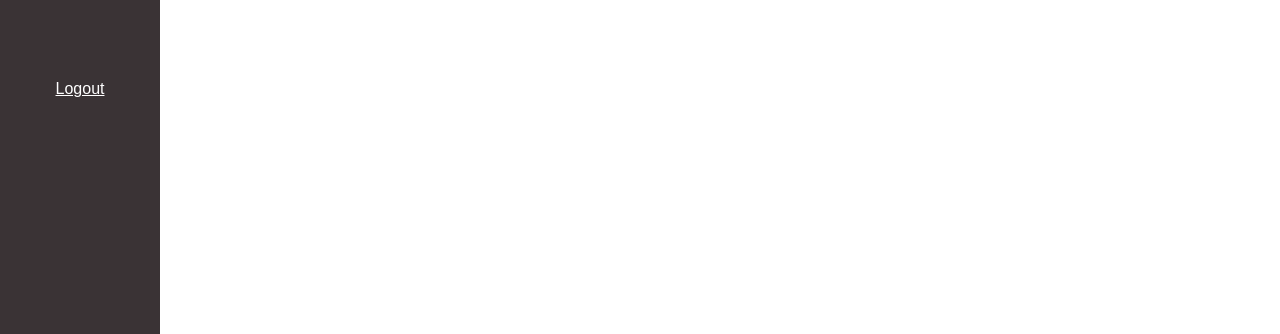
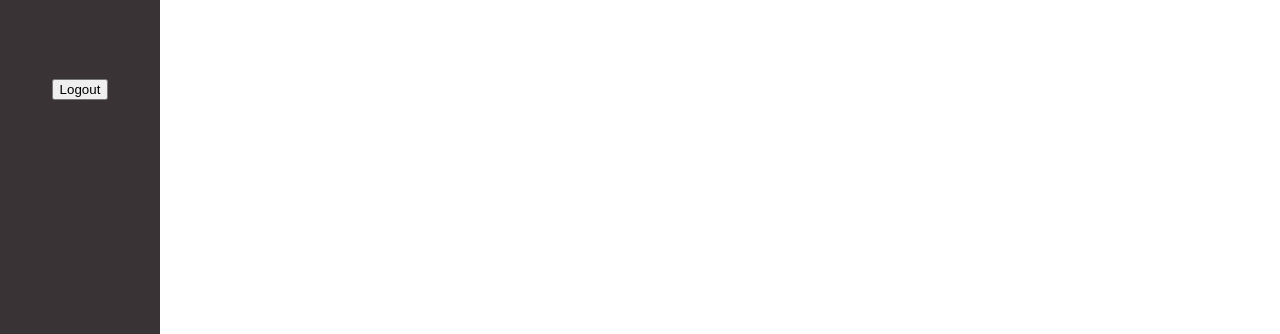
Before and after one commit to ashishdommety/tutor-times, a React (Create React App) app in the folder client/: page /dashboard in a window 1280 px wide. Shown: the part 463-797 px from the top of the page. Built offline with nearby package versions, Linux system fonts and the light colour scheme.

Commit message:
initialize logout functionality

```diff
--- a/client/src/presentation/Home/Home.js
+++ b/client/src/presentation/Home/Home.js
@@ -12,6 +12,8 @@ const Home = (props) => {
       let photo = response.profileObj.imageUrl;
       let googleId = response.profileObj.googleId;
       localStorage.setItem("gId", googleId);
+      localStorage.setItem("name", name);
+      localStorage.setItem("photoLink", photo);
       window.location.pathname = "/dashboard";
     }else{
       window.location.pathname = "/dashboard";
--- a/client/src/presentation/Navigation/Navigation.js
+++ b/client/src/presentation/Navigation/Navigation.js
@@ -1,16 +1,20 @@
 import React from 'react';
 import { Link } from 'react-router-dom';
 import './Navigation.css';
-import { GoogleLogout } from 'react-google-login';
+// import { GoogleLogout } from 'react-google-login';
 
 const Navigation = (props) => {
   const logout = (response) => {
     console.log(response);
+    console.log('you logged out');
+    //clear localStorage
+    // send user back to the homepage
     // window.location.pathname = "/";
   }
+
   return(
     <div className="nav">
-      <img src="https://via.placeholder.com/200x200" alt="thing" id="profile_pic" />
+      <img src={localStorage.length !== 0 ? localStorage.getItem("photoLink") : "https://via.placeholder.com/200x200" } alt="thing" id="profile_pic" />
       {props.isTutor ?
       <div>
         <Link to="/dashboard">Home</Link>
@@ -23,11 +27,12 @@ const Navigation = (props) => {
         <Link to="/dashboard/schedule-class">Schedule</Link>
       </div>
       }
-      <Link to="/">Logout</Link>
-      {/* <GoogleLogout
-        buttonText="Logout"
-        onLogoutSuccess={logout}
-      /> */}
+      <div>
+      <button
+        id="logout-button"
+        onClick={logout}
+      >Logout</button>
+      </div>
     </div>
   )
 }
```
